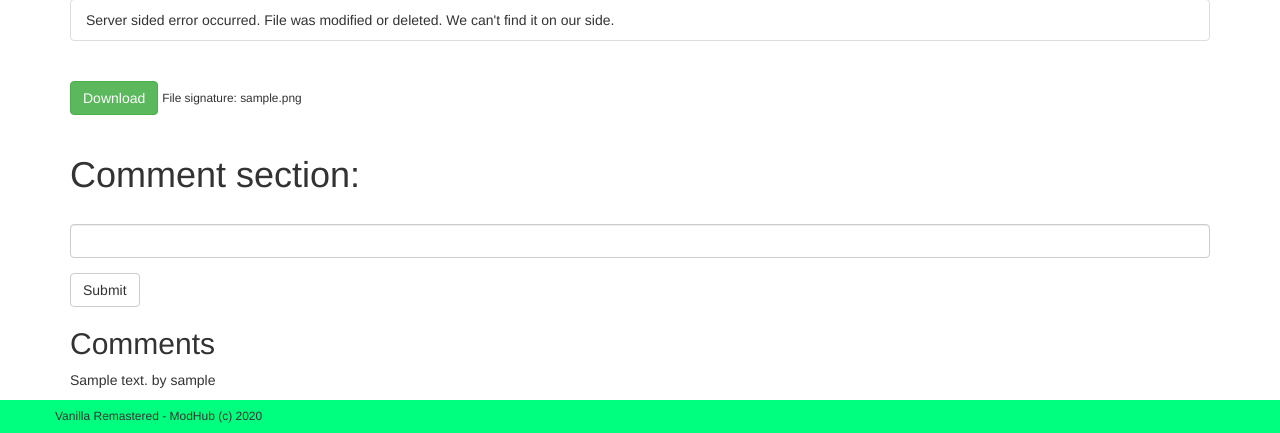
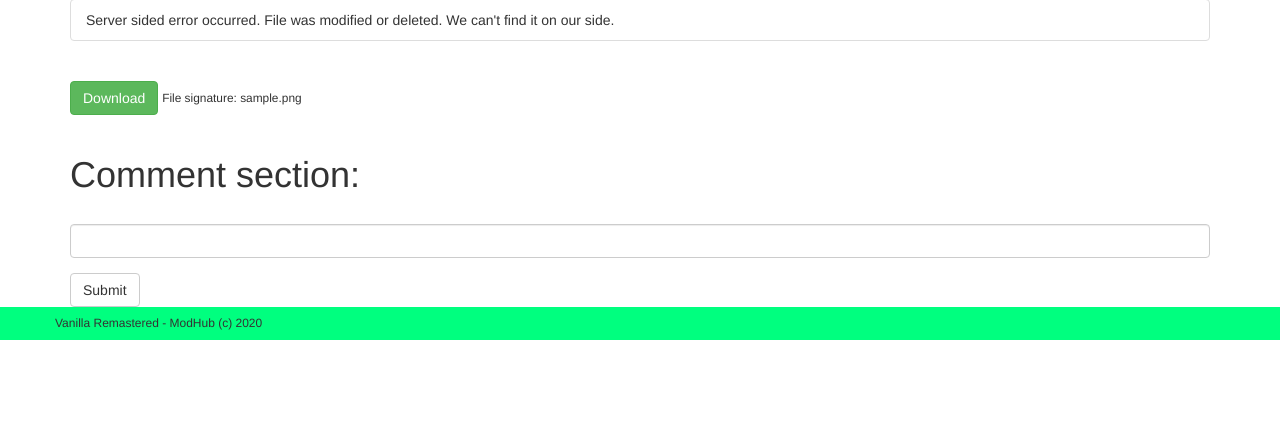
Before and after one commit to pointerboy/ModHub, a Flask app: page /post/1 in a window 1280 px wide. Shown: the part 1530-1963 px from the top of the page. After the commit the page ends 1870 px from the top, so only its background shows below. Run offline with Flask 2, Linux system fonts and the light colour scheme; a user stored in the database is signed in; tables that the repository leaves empty hold one stand-in row (values such as "Sample post"); grey boxes marked "Sample" are stand-in pictures; some libraries are stand-ins or nearby versions.

Commit message:
merged comments to another file

```diff
--- /dev/null
+++ b/app/templates/comment.html
@@ -0,0 +1,6 @@
+{% if post.comments.count() > 0 %}
+    {% for comment in post.comments %}
+    {% endfor %}
+{%else%}
+    <p>No comments yet.</p>
+{% endif %}
--- a/app/templates/post.html
+++ b/app/templates/post.html
@@ -64,17 +64,7 @@
       <h1 class="font-weight-light">Comment section:</h1>
 
       {{ wtf.quick_form(form) }}
-
-         {% if post.comments.count() > 0 %}
-                    <h2>Comments</h2>
-                    <p>
-                    {% for comment in post.comments %}
-                        <p>{{ comment.body }} by {{comment.author.username}}</p>
-                    {% endfor %}
-                    </p>
-          {%else%}
-          <p>No comments yet.</p>
-         {% endif %}
+      {% include "comment.html" %}
       </div>
   </section>
 {%endblock%}
```
